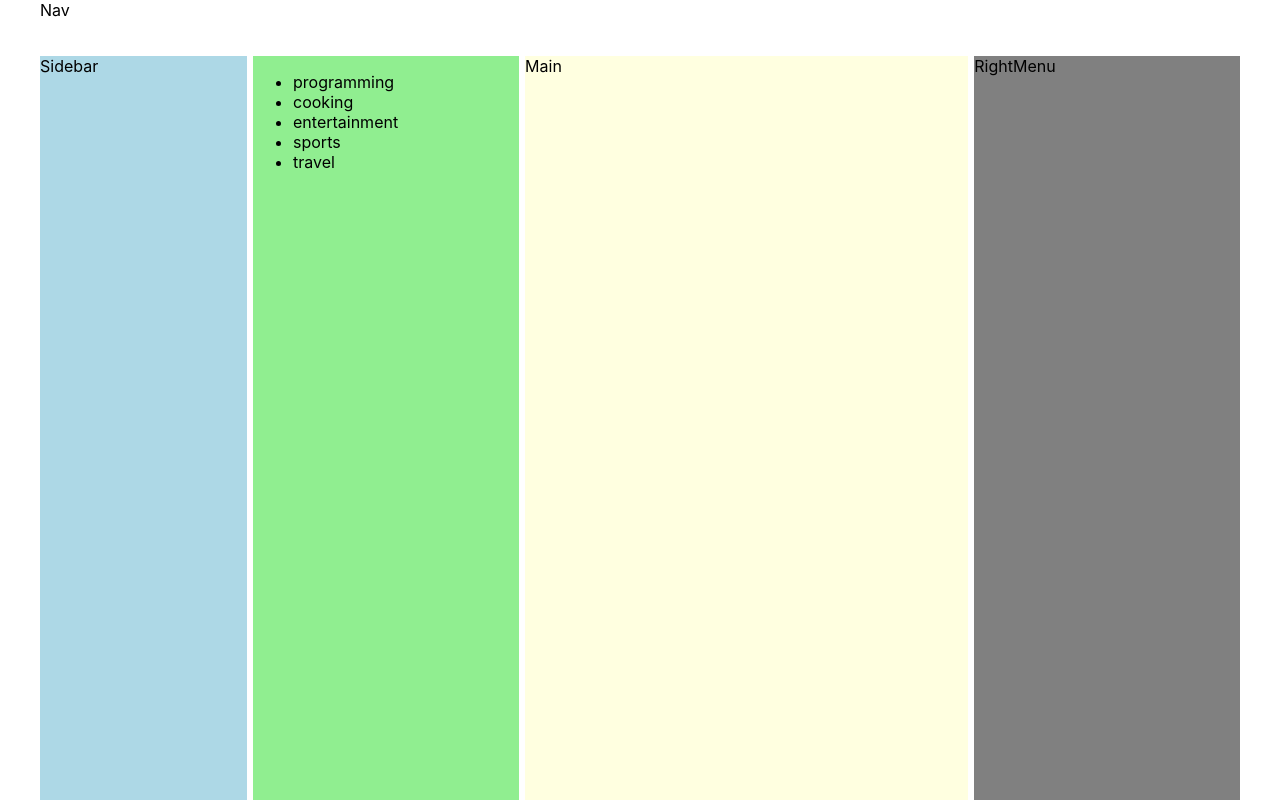
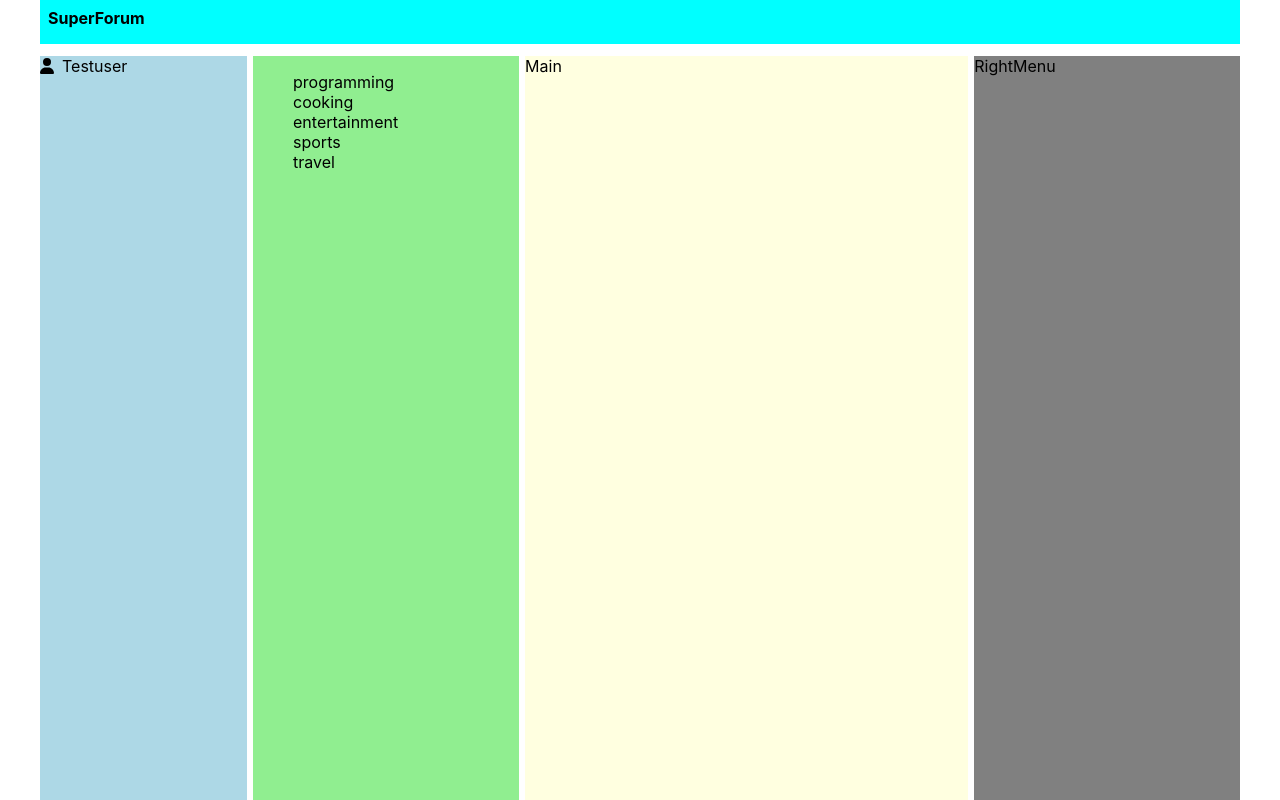
Before and after one commit to tigabum/Forum-Application, a React (Create React App) app: page / in a window 1280 px wide. Shown: the top 800 px of the page. Built offline with nearby package versions, Linux system fonts and the light colour scheme.

Commit message:
feat: added navigation menu

```diff
--- a/package.json
+++ b/package.json
@@ -3,6 +3,9 @@
   "version": "0.1.0",
   "private": true,
   "dependencies": {
+    "@fortawesome/fontawesome-svg-core": "^6.6.0",
+    "@fortawesome/free-solid-svg-icons": "^6.6.0",
+    "@fortawesome/react-fontawesome": "^0.2.2",
     "@testing-library/jest-dom": "^5.17.0",
     "@testing-library/react": "^13.4.0",
     "@testing-library/user-event": "^13.5.0",
--- a/src/App.tsx
+++ b/src/App.tsx
@@ -3,8 +3,9 @@ import './App.css';
 import LeftMenu from './components/LeftMenu';
 import Main from './components/Main';
 import Nav from './components/Nav';
-import SideBar from './components/SideBar';
+
 import RightMenu from './components/RightMenu';
+import SideBar from './components/sidebar/SideBar';
 
 function App() {
   return (
--- /dev/null
+++ b/src/components/Nav.css
@@ -0,0 +1,7 @@
+nav {
+  background-color: aqua;
+  padding: 0.5rem;
+}
+.nav-mobile-menu {
+  margin-right: 0.5rem;
+}
--- a/src/components/Nav.tsx
+++ b/src/components/Nav.tsx
@@ -1,9 +1,22 @@
 import React from 'react'
+import { useWindowDimensions } from '../hooks/useWindowDimensions'
+import './Nav.css'
+import { FontAwesomeIcon } from '@fortawesome/react-fontawesome';
+import { faBars, faUser } from '@fortawesome/free-solid-svg-icons';
 
 function Nav() {
+  const {width} = useWindowDimensions()
+  const getMobileViews = () => {
+    if(width<=765){
+return <FontAwesomeIcon className='nav-mobile-menu' icon={faBars} />
+    } else {
+      return null
+    }
+  }
   return (
     <nav className='navigation'>
-      Nav
+     { getMobileViews()}
+      <strong>SuperForum</strong>
     </nav>
   )
 }
--- a/src/components/SideBar.tsx
+++ b/src/components/sidebar/SideBar.tsx
@@ -1,5 +1,8 @@
 import React from 'react'
-import { useWindowDimensions } from '../hooks/useWindowDimensions'
+import { useWindowDimensions } from '../../hooks/useWindowDimensions'
+import SideBarMenus from './SideBarMenus'
+
+
 
 
 function SideBar() {
@@ -9,8 +12,9 @@ function SideBar() {
         return null
     }
   return (
-    <div className='sidebar'>
-      Sidebar
+    <div className='sidebar' >
+
+      <SideBarMenus/>
     </div>
   )
 }
--- /dev/null
+++ b/src/components/sidebar/SideBarMenus.css
@@ -0,0 +1,3 @@
+.menu-user {
+  margin-left: 0.5rem;
+}
--- /dev/null
+++ b/src/components/sidebar/SideBarMenus.tsx
@@ -0,0 +1,33 @@
+import React, { useEffect } from 'react'
+import { useSelector } from 'react-redux'
+import { AppState } from '../../store/AppState'
+import { useDispatch } from 'react-redux'
+import { UserProfileSetType } from '../../store/user/reducer'
+import './SideBarMenus.css'
+import { FontAwesomeIcon } from '@fortawesome/react-fontawesome';
+import { faUser } from '@fortawesome/free-solid-svg-icons';
+
+const SideBarMenus=()=> {
+    const dispatch = useDispatch()
+    const user = useSelector((state:AppState)=>state.user)
+
+    useEffect(()=>{
+        dispatch({
+            type:UserProfileSetType,
+            payload:{
+                id:1,
+                userName:"Testuser"
+            }
+        })
+    },[dispatch])
+  return (
+    <React.Fragment>
+        <FontAwesomeIcon icon={faUser} />
+      <span className='menu-user'>
+      {user?.userName}
+      </span>
+    </React.Fragment>
+  )
+}
+
+export default SideBarMenus
--- a/src/index.css
+++ b/src/index.css
@@ -1,13 +1,17 @@
 body {
   margin: 0;
-  font-family: -apple-system, BlinkMacSystemFont, 'Segoe UI', 'Roboto', 'Oxygen',
-    'Ubuntu', 'Cantarell', 'Fira Sans', 'Droid Sans', 'Helvetica Neue',
+  font-family: -apple-system, BlinkMacSystemFont, "Segoe UI", "Roboto", "Oxygen",
+    "Ubuntu", "Cantarell", "Fira Sans", "Droid Sans", "Helvetica Neue",
     sans-serif;
   -webkit-font-smoothing: antialiased;
   -moz-osx-font-smoothing: grayscale;
 }
 
 code {
-  font-family: source-code-pro, Menlo, Monaco, Consolas, 'Courier New',
+  font-family: source-code-pro, Menlo, Monaco, Consolas, "Courier New",
     monospace;
 }
+
+ul {
+  list-style-type: none;
+}
--- a/src/store/AppState.ts
+++ b/src/store/AppState.ts
@@ -1,6 +1,8 @@
 import { combineReducers } from "redux";
+import { UserProfileReducer } from "./user/reducer";
 
 export const rootReducer = combineReducers({
+    user: UserProfileReducer
 
 })
 
--- /dev/null
+++ b/src/store/user/reducer.ts
@@ -0,0 +1,19 @@
+export const UserProfileSetType = "Set_User_Profile"
+
+export interface UserProfilePayload {
+    id: string,
+    userName: string
+}
+export interface UserProfileAction {
+    type: string,
+    payload:UserProfilePayload
+}
+
+export const UserProfileReducer = (state: any = null, action: UserProfileAction):UserProfilePayload| null=>{
+    switch(action.type){
+        case UserProfileSetType:
+            return action.payload
+        default:
+        return state
+    }
+}
```
Also changed, not shown: 1 other file (tests, documents, lock files or other folders).
